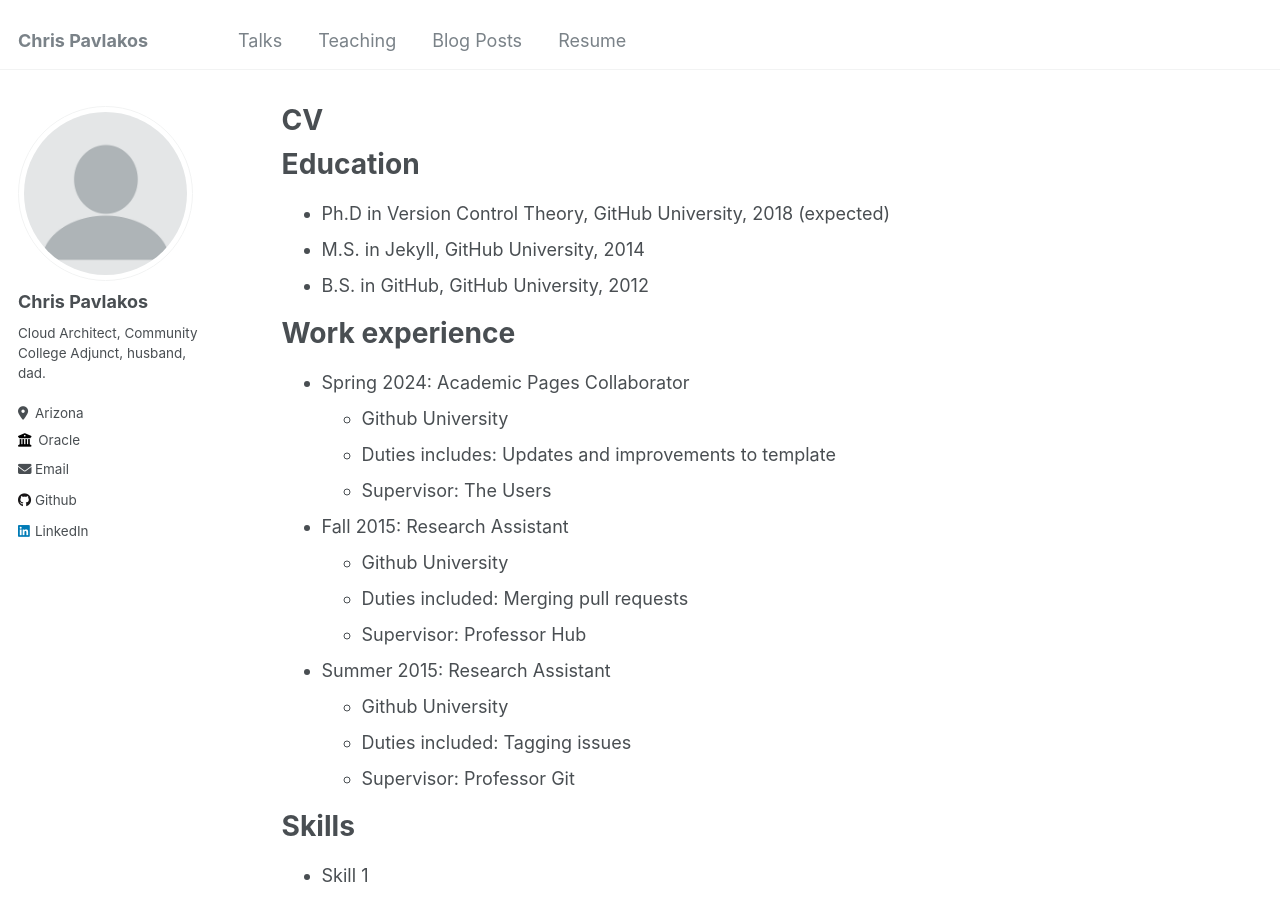
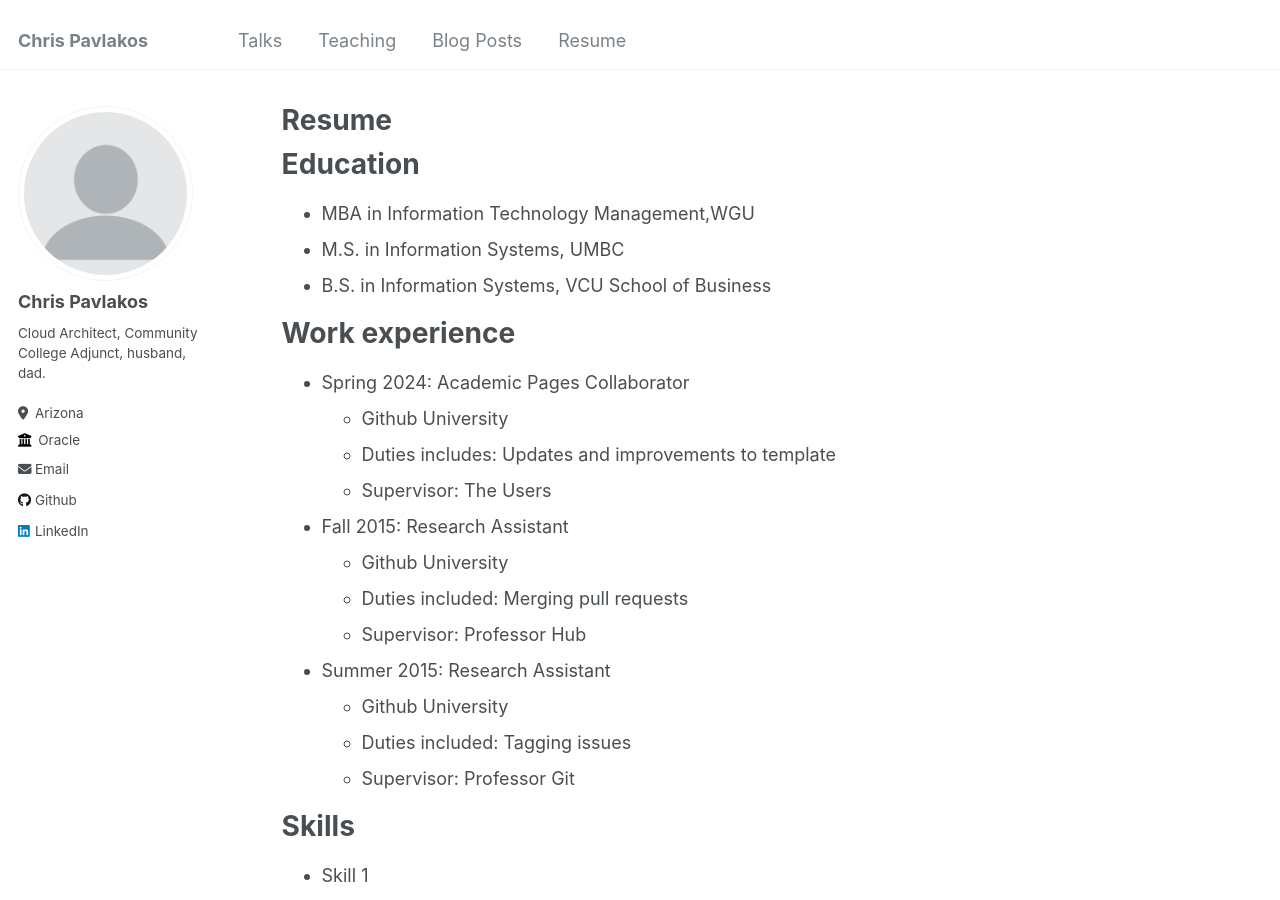
Before and after one commit to cgpavlakos/cgpavlakos.github.io, a Jekyll site: the page built from _pages/resume.md, in a window 1280 px wide and 900 px high. Built offline with Jekyll 4.4.1, drawn with Linux system fonts in a browser that asks for light colours.

Commit message:
Update and rename cv.md to resume.md

```diff
--- a/_pages/cv.md
+++ b/_pages/resume.md
@@ -1,7 +1,7 @@
 ---
 layout: archive
-title: "CV"
-permalink: /cv/
+title: "Resume"
+permalink: /resume/
 author_profile: true
 redirect_from:
   - /resume
@@ -11,9 +11,9 @@ redirect_from:
 
 Education
 ======
-* Ph.D in Version Control Theory, GitHub University, 2018 (expected)
-* M.S. in Jekyll, GitHub University, 2014
-* B.S. in GitHub, GitHub University, 2012
+* MBA in Information Technology Management,WGU
+* M.S. in Information Systems, UMBC
+* B.S. in Information Systems, VCU School of Business
 
 Work experience
 ======
```
